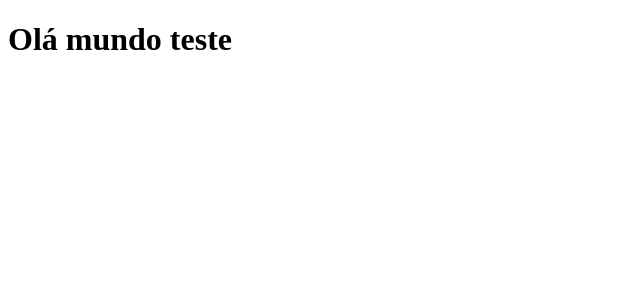
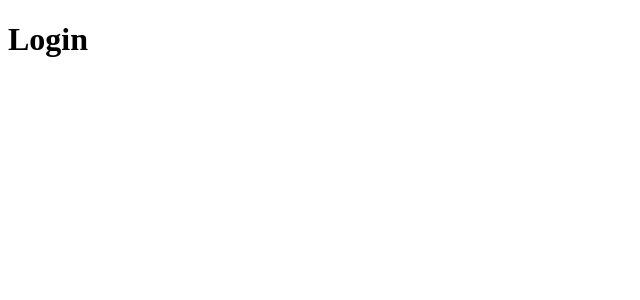
Before and after one commit to lpaganete/eventos, a React (Create React App) app: page / in a window 1280 px wide. Shown: the top 300 px of the page, without its empty margins (0-640 px from the left). Built offline with nearby package versions, Linux system fonts and the light colour scheme.

Commit message:
Criando arquivos de tela de login

```diff
--- a/src/index.js
+++ b/src/index.js
@@ -1,5 +1,5 @@
 import React from 'react';
 import ReactDOM from 'react-dom';
-import App from './App';
+import App from '../src/view/login/';
 
 ReactDOM.render(<App />, document.getElementById('root'));
--- /dev/null
+++ b/src/view/login/index.js
@@ -0,0 +1,10 @@
+import React from 'react';
+
+
+function Login() {
+    return (
+        <h1>Login</h1>
+    )
+}
+
+export default Login;
```
Also changed, not shown: 2 other files (tests, documents, lock files or other folders).
